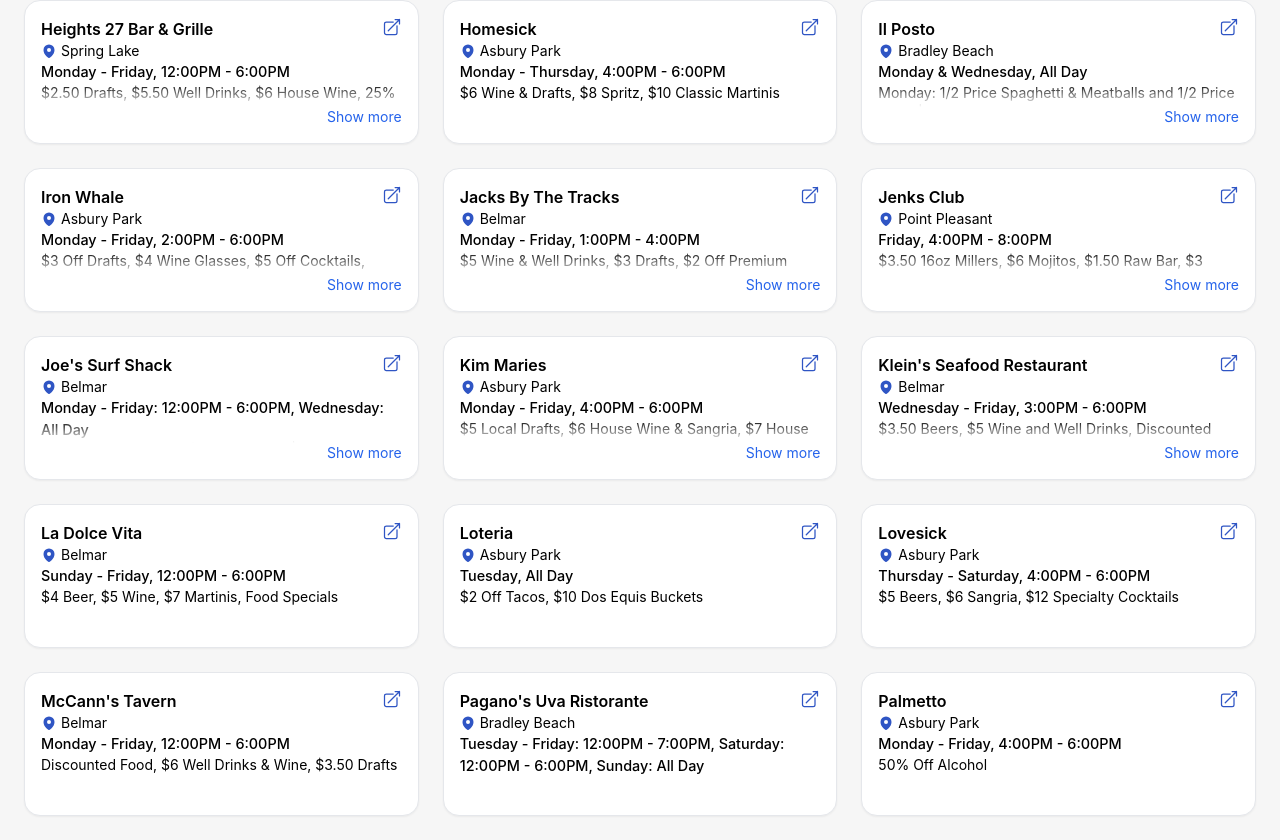
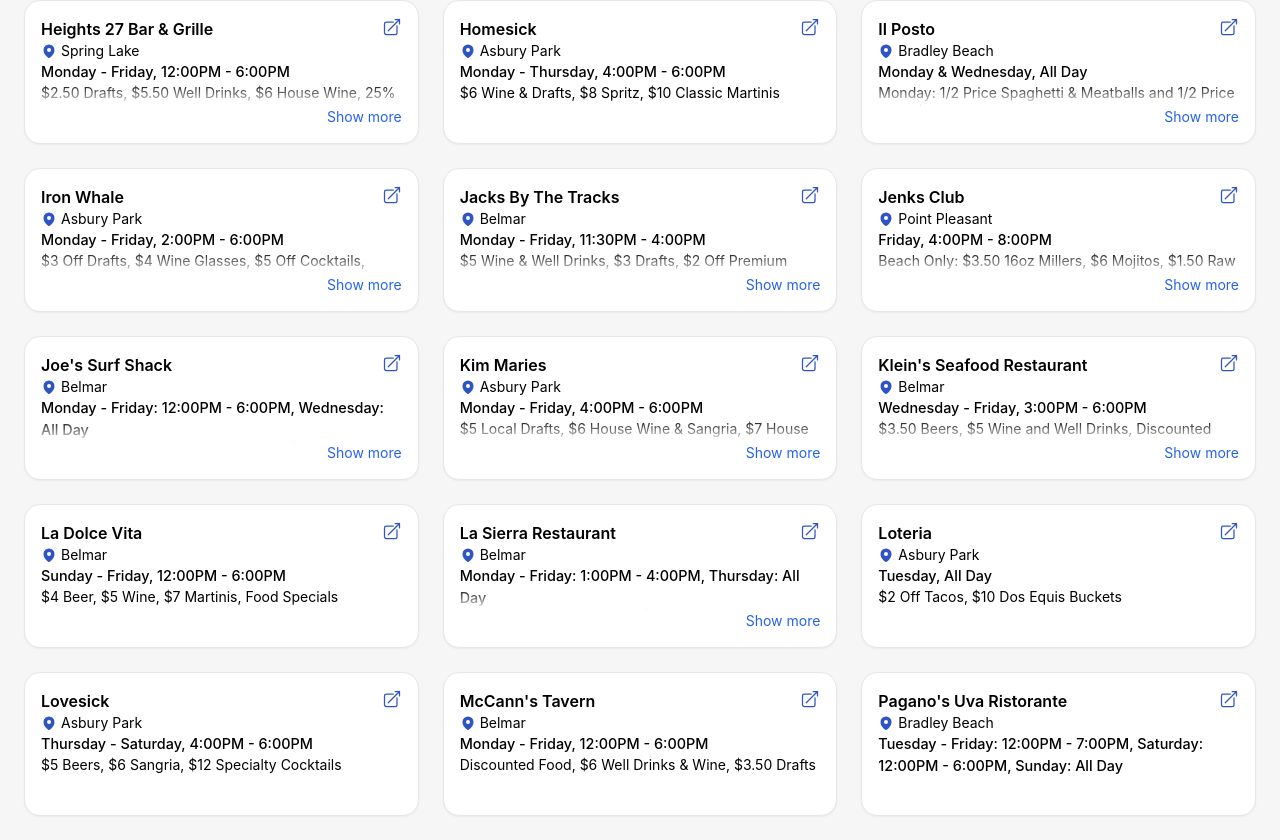
Before and after one commit to marytomkins/jersey-shore-happy-hours, a React (Create React App) app: page / in a window 1280 px wide. Shown: the part 1302-2142 px from the top of the page. Built offline with nearby package versions, Linux system fonts and the light colour scheme.

Commit message:
06/05/2025

```diff
--- a/src/data/happyHours.js
+++ b/src/data/happyHours.js
@@ -675,10 +675,10 @@ const data = [
     name: "10th Ave Burrito",
     town: "Belmar",
     link: "https://tenthaveburrito.com/specials/",
-    dayText: "Monday - Friday: 11:00AM - 5:00PM",
+    dayText: "Monday - Friday: 11:00AM - 5:00PM / On The Patio: Sunday - Thursday: 2:00PM - 6:00PM",
     timeText: "Wednesday: All Day",
     description:
-      "$3 Beers, $5 Wine & Well Drinks, Discounted Drinks and Food | Monday: Margartia and 1/2 Price Burritos | Tuesday: $10 All You Can Eat Tacos, etc.",
+      "$3 Beers, $5 Wine & Well Drinks, Discounted Drinks and Food | Monday: Margartia and 1/2 Price Burritos | Tuesday: $10 All You Can Eat Tacos, etc. | On The Patio: $7 Street Tacos, $8 Modelito Buckets ",
     dayFilter: ["Monday", "Tuesday", "Wednesday", "Thursday", "Friday"],
     timeFilter: [
       "All Day",
@@ -705,9 +705,9 @@ const data = [
     town: "Belmar",
     link: "https://www.jacksbytracks.com/",
     dayText: "Monday - Friday",
-    timeText: "1:00PM - 4:00PM",
+    timeText: "11:30PM - 4:00PM",
     description:
-      "$5 Wine & Well Drinks, $3 Drafts, $2 Off Premium Drafts, BOGO 1/2 Off Appetizers",
+      "$5 Wine & Well Drinks, $3 Drafts, $2 Off Premium Drafts, Discounted Seltzers, BOGO 1/2 Off Appetizers",
     dayFilter: ["Monday", "Tuesday", "Wednesday", "Thursday", "Friday"],
     timeFilter: ["1:00PM", "2:00PM", "3:00PM", "4:00PM"],
   },
@@ -777,7 +777,7 @@ const data = [
     link: "https://jenksclub.com/happenings/golden-hour-with-jsoul/?event_rdate=20250606160000,20250606200000",
     dayText: "Friday",
     timeText: "4:00PM - 8:00PM",
-    description: "$3.50 16oz Millers, $6 Mojitos, $1.50 Raw Bar, $3 Shrimp Salad Sliders",
+    description: "Beach Only: $3.50 16oz Millers, $6 Mojitos, $1.50 Raw Bar, $3 Shrimp Salad Sliders",
     dayFilter: ["Friday"],
     timeFilter: [
       "4:00PM",
@@ -787,6 +787,21 @@ const data = [
       "8:00PM",
     ],
   },
+  {
+    name: "La Sierra Restaurant",
+    town: "Belmar",
+    link: "https://jenksclub.com/happenings/golden-hour-with-jsoul/?event_rdate=20250606160000,20250606200000",
+    dayText: "Monday - Friday: 1:00PM - 4:00PM",
+    timeText: "Thursday: All Day",
+    description: "Discounted Food, $4 Beers | Thursday: $9.99 House Margarita",
+    dayFilter: ["Monday", "Tuesday", "Wednesday", "Thursday", "Friday"],
+    timeFilter: [
+      "1:00PM",
+      "2:00PM",
+      "3:00PM",
+      "4:00PM",
+    ],
+  },
 ];
 
 export const happyHours = data.sort((a, b) => a.name.localeCompare(b.name))
```
